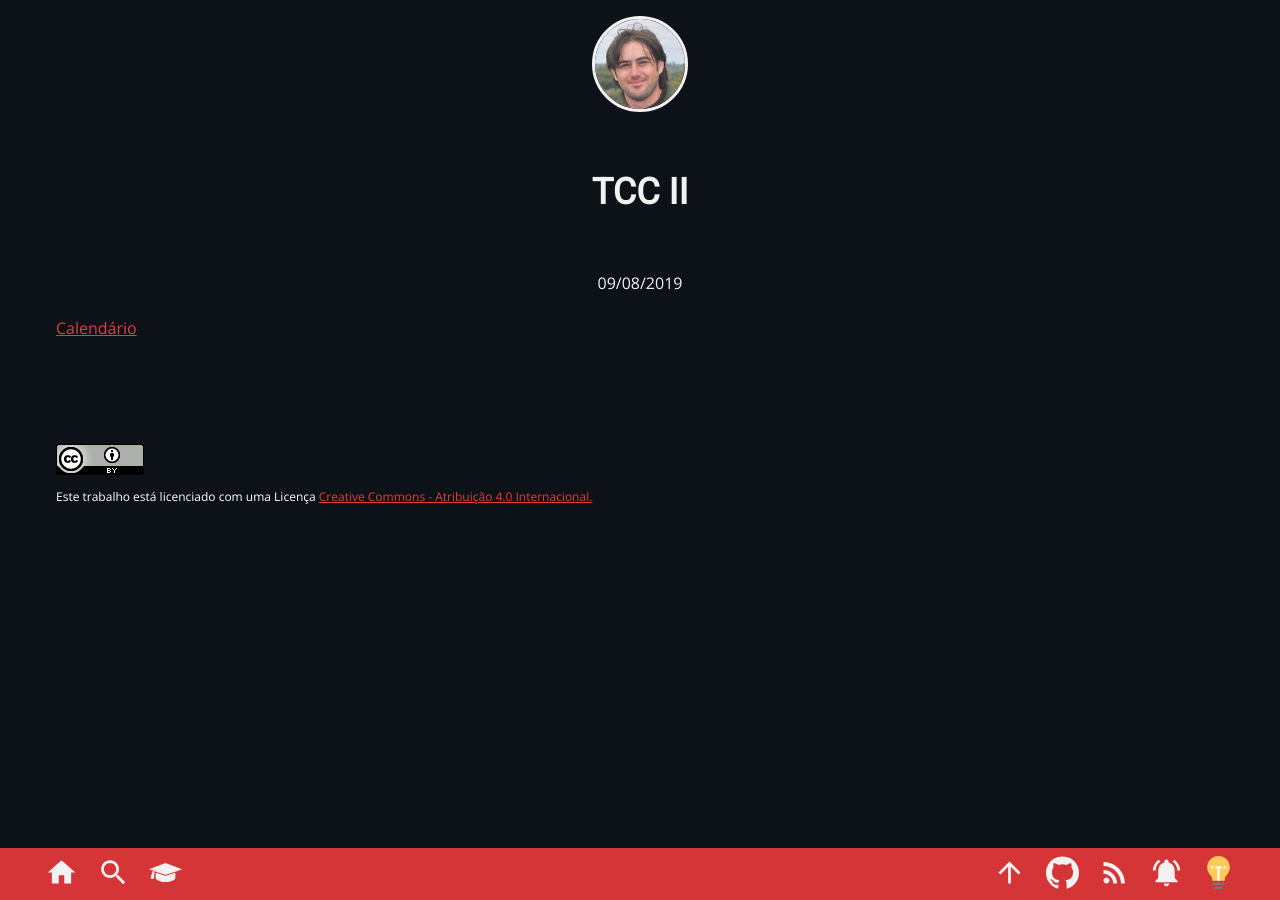
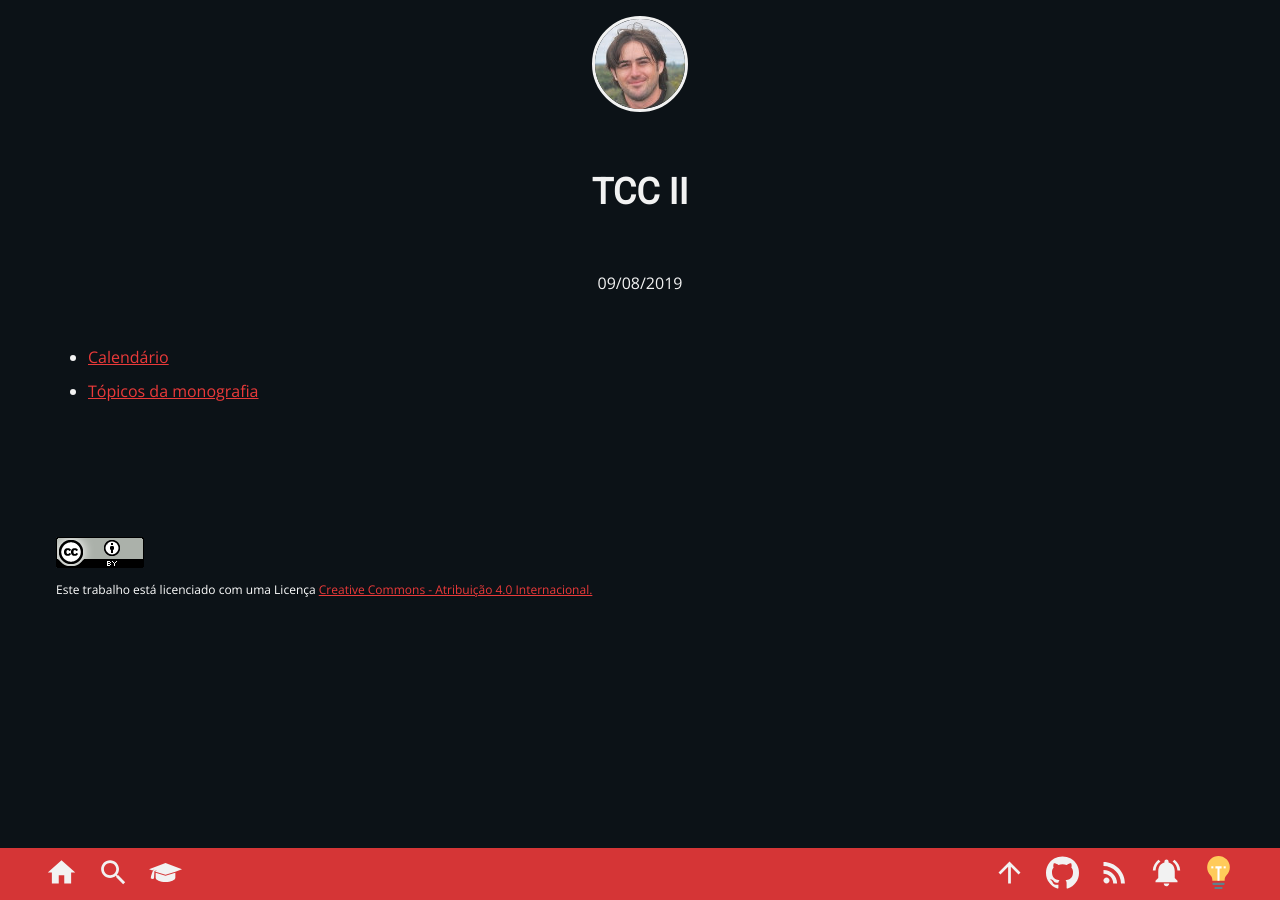
Before and after one commit to marcoinf/marcoinf.github.io, a Jekyll site: the page built from _pages/2019-2-tcc-ii.md, in a window 1280 px wide. Built offline with Jekyll 4.4.1, drawn with Linux system fonts in a browser that asks for light colours.

Commit message:
Update 2019-2-tcc-ii.md

```diff
--- a/_pages/2019-2-tcc-ii.md
+++ b/_pages/2019-2-tcc-ii.md
@@ -5,4 +5,5 @@ permalink: /2019-2-tcc-ii
 date:   2019-08-09 16:12:00 -0400
 ---
 
-[Calendário](https://docs.google.com/spreadsheets/d/1GAeF8WqNJ2WYCdOi_bnZzcy-rKqiT5S5RyWy4LPIigI/edit?usp=sharing)
+* [Calendário](https://docs.google.com/spreadsheets/d/1GAeF8WqNJ2WYCdOi_bnZzcy-rKqiT5S5RyWy4LPIigI/edit?usp=sharing)
+* [Tópicos da monografia](https://docs.google.com/document/d/1UPlqXdRF8rb7oshNBBkS-gxogFI9ePABnxRfcd14_9w/edit?usp=sharing)
```
